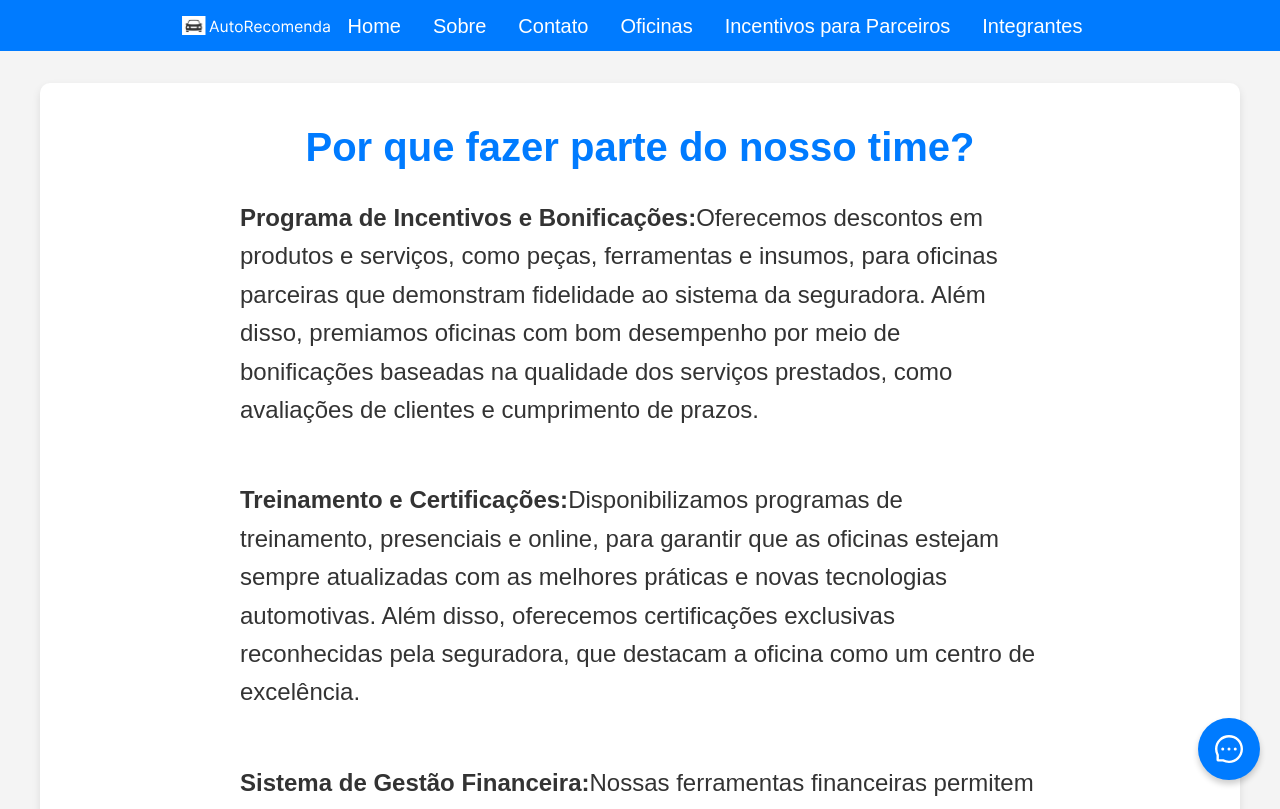
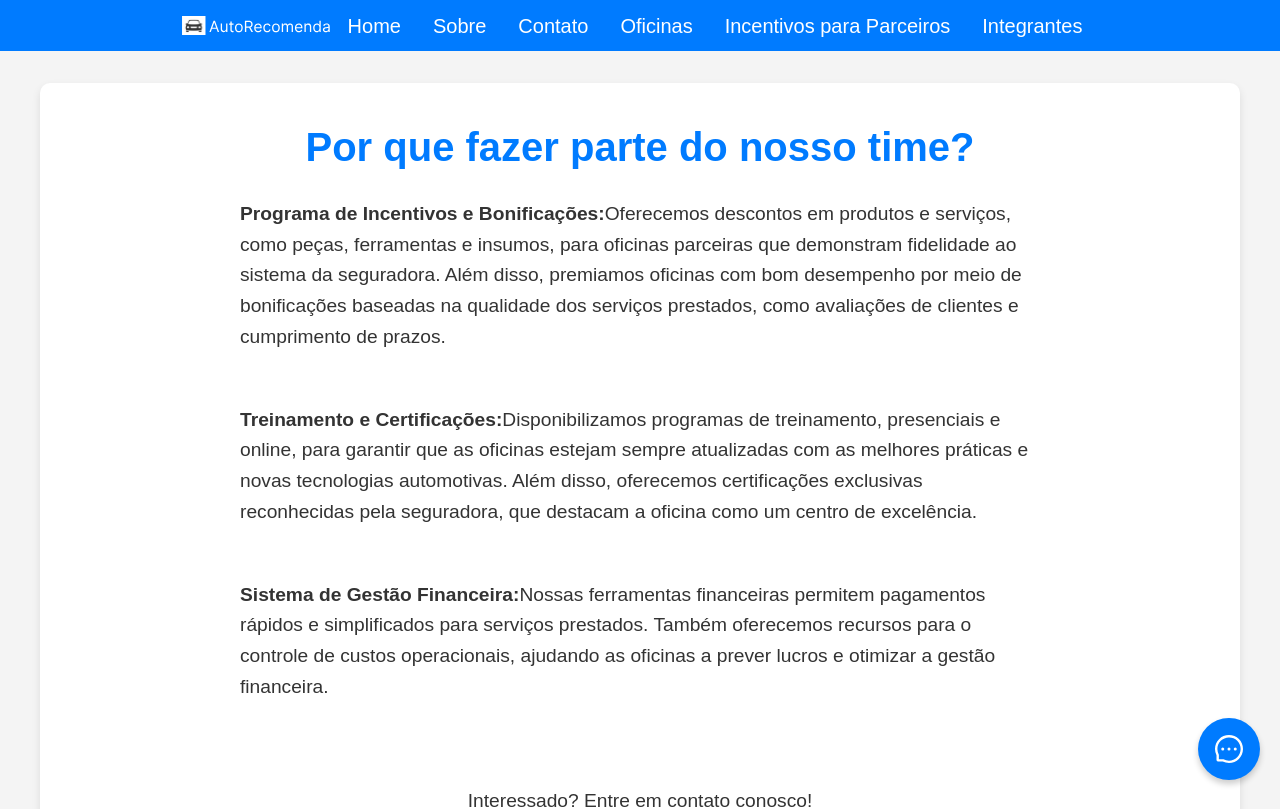
Before and after one commit to kauameloo/autorecomenda, a React (Vite) app: page /partners in a window 1280 px wide. Shown: the top 809 px of the page. Built offline with nearby package versions, Linux system fonts and the light colour scheme.

Commit message:
font-size adjusted

```diff
--- a/src/pages/Home.tsx
+++ b/src/pages/Home.tsx
@@ -24,7 +24,7 @@ const Title = styled.h1`
 `;
 
 const Subtitle = styled.p`
-  font-size: 1.25rem;
+  font-size: 1.2rem;
   margin-bottom: 2rem;
   text-align: center;
 
--- a/src/pages/PartnerIncentive.tsx
+++ b/src/pages/PartnerIncentive.tsx
@@ -43,14 +43,10 @@ const Container = styled.div`
 `;
 
 const Text = styled.p`
-  font-size: 1.5rem;
+  font-size: 1.2rem;
   text-align: left;
   max-width: 800px;
   margin-bottom: 2rem;
-
-  @media (max-width: 768px) {
-    font-size: 1.2rem;
-  }
 `;
 
 const ContactSection = styled.div`
```
